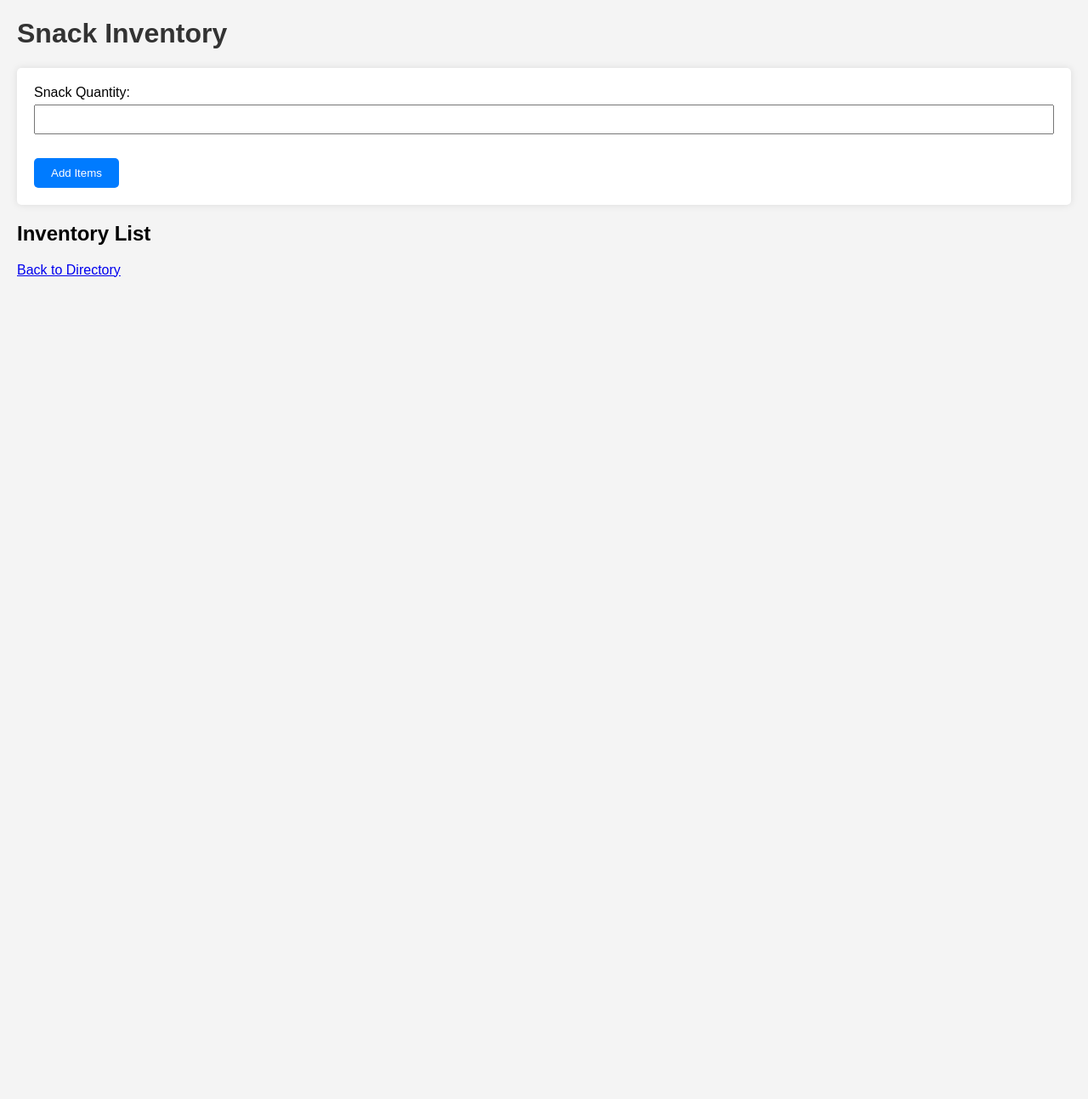
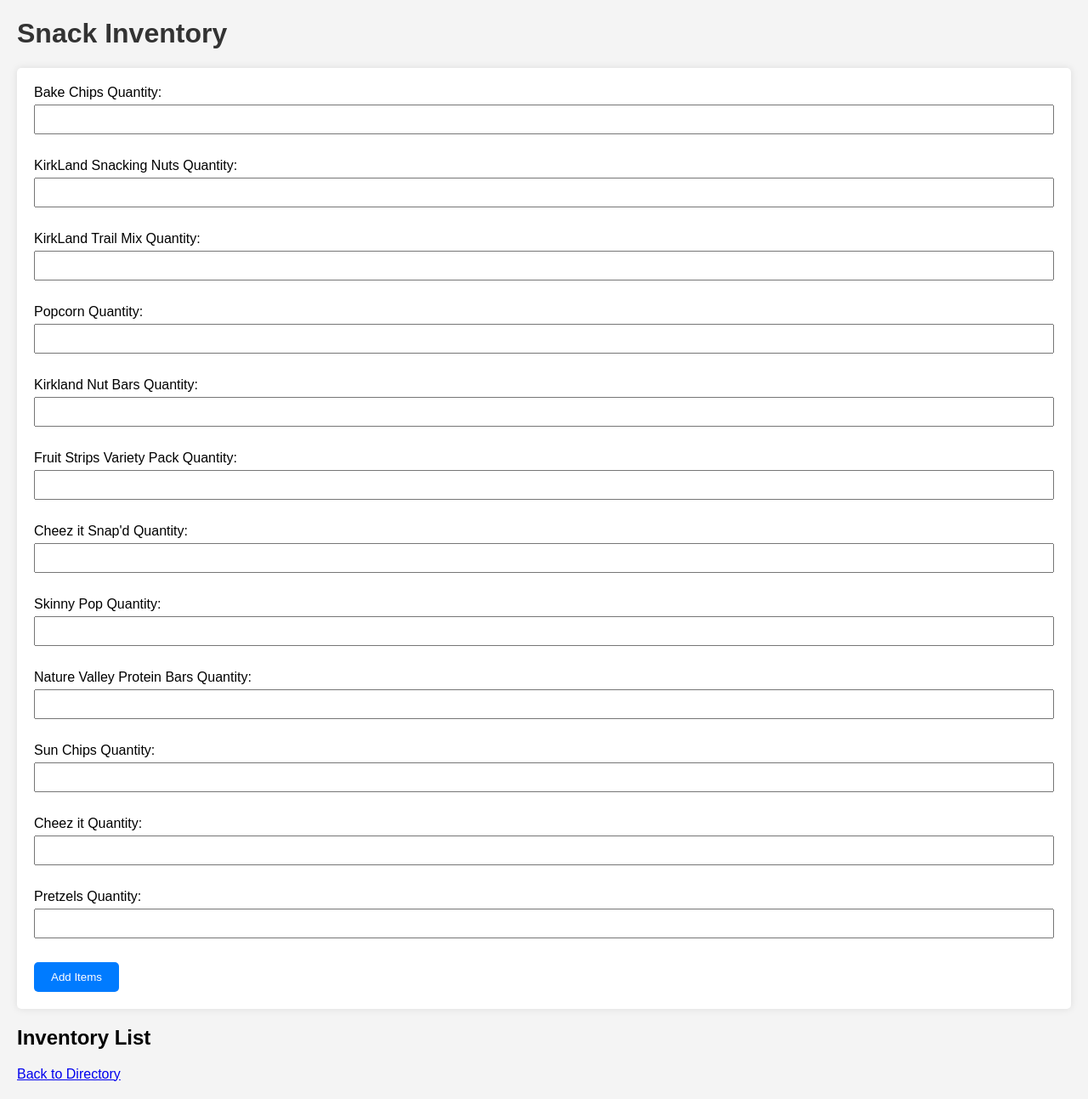
Before and after one commit to ashsgelb/kitchen_inventory, a Flask app: page /snack-inventory in a window 1280 px wide. Shown: the whole page at 85% size. Before the commit the page ends 326 px from the top, so only its background shows below. Run offline with Flask 3, Linux system fonts and the light colour scheme; data that the repository does not hold is empty.

Commit message:
got it mostly working

```diff
--- a/app.py
+++ b/app.py
@@ -9,6 +9,12 @@
 
 # Initialize the database
 db.init_app(app)
+
+# # WARNING: This will remove all data!
+# with app.app_context():
+#     db.drop_all()  # This drops all tables
+#     db.create_all()  # This creates them again
+
 
 # Create or update the database tables
 with app.app_context():
@@ -27,7 +33,7 @@
 @app.route('/add-drink-item', methods=['POST'])
 def add_drink_item():
     new_item = DrinkInventory(
-        date=datetime.now().strftime('%Y-%m-%d'),
+        date=datetime.now().strftime('%Y-%m-%d %I:%M %p'),
         coke=request.form['coke_quantity'],
         diet_coke=request.form['diet_coke_quantity'],
         sprite=request.form['sprite_quantity'],
@@ -66,7 +72,7 @@
 @app.route('/add-keurig-item', methods=['POST'])
 def add_keurig_item():
     new_item = KeurigInventory(
-        date=datetime.now().strftime('%Y-%m-%d'),
+        date=datetime.now().strftime('%Y-%m-%d %I:%M %p'),
         half_caff=request.form['half_caff_quantity'],
         breakfast_blend=request.form['breakfast_blend_quantity'],
         breakfast_blend_decaf=request.form['breakfast_blend_decaf_quantity'],
@@ -104,7 +110,7 @@
 @app.route('/add-nespresso-item', methods=['POST'])
 def add_nespresso_item():
     new_item = NespressoInventory(
-        date=datetime.now().strftime('%Y-%m-%d'),
+        date=datetime.now().strftime('%Y-%m-%d %I:%M %p'),
         nespresso=request.form['nespresso_quantity']
     )
     db.session.add(new_item)
@@ -128,8 +134,19 @@
 @app.route('/add-snack-item', methods=['POST'])
 def add_snack_item():
     new_item = SnackInventory(
-        date=datetime.now().strftime('%Y-%m-%d'),
-        snack=request.form['snack_name']
+        date=datetime.now().strftime('%Y-%m-%d %I:%M %p'),
+        baked_chips=request.form['baked_chips_quantity'],
+        kirkland_snacking_nuts=request.form['kirkland_snacking_nuts_quantity'],
+        kirkland_trail_mix=request.form['kirkland_trail_mix_quantity'],
+        popcorn=request.form['popcorn_quantity'],
+        kirkland_nut_bars=request.form['kirkland_nut_bars_quantity'],
+        fruit_strips_variety_pack=request.form['fruit_strips_variety_pack_quantity'],
+        cheez_it_snapped=request.form['cheez_it_snapped_quantity'],
+        skinny_pop=request.form['skinny_pop_quantity'],
+        nature_valley_protein_bars=request.form['nature_valley_protein_bars_quantity'],
+        sun_chips=request.form['sun_chips_quantity'],
+        cheez_it=request.form['cheez_it_quantity'],
+        pretzels=request.form['pretzels_quantity']
     )
     db.session.add(new_item)
     db.session.commit()
@@ -152,7 +169,7 @@
 @app.route('/add-office-supply-item', methods=['POST'])
 def add_office_supply_item():
     new_item = OfficeSupplyInventory(
-        date=datetime.now().strftime('%Y-%m-%d'),
+        date=datetime.now().strftime('%Y-%m-%d %I:%M %p'),
         office_supply=request.form['office_supply_name']
     )
     db.session.add(new_item)
--- a/templates/drink_inventory.html
+++ b/templates/drink_inventory.html
@@ -76,7 +76,7 @@
     <li class="inventory-item">
         <div class="item-box">
             <div class="date-box">
-                <b>Date</b>: {{ item.date }}
+                <b>Date and Time</b>: {{ item.date }}
             </div>
             <div class="item-box">
                 <b>Soda</b>: Coke = {{ item.coke }}, Diet Coke = {{ item.diet_coke }}, Sprite = {{ item.sprite }}, Coke Zero = {{ item.coke_zero }} <br>
--- a/templates/snack_inventory.html
+++ b/templates/snack_inventory.html
@@ -9,8 +9,43 @@
 <body>
     <h1>Snack Inventory</h1>
     <form action="/add-snack-item" method="POST">
-        <label for="snack_quantity">Snack Quantity:</label>
-        <input type="number" id="snack_quantity" name="snack_quantity" min="0" required><br><br>
+
+        <label for="baked_chips_quantity">Bake Chips Quantity:</label>
+        <input type="number" id="baked_chips_quantity" name="baked_chips_quantity" min="0" required><br><br>
+
+        <label for="kirkland_snacking_nuts_quantity">KirkLand Snacking Nuts Quantity:</label>
+        <input type="number" id="kirkland_snacking_nuts_quantity" name="kirkland_snacking_nuts_quantity" min="0" required><br><br>
+
+        <label for="kirkland_trail_mix_quantity">KirkLand Trail Mix Quantity:</label>
+        <input type="number" id="kirkland_trail_mix_quantity" name="kirkland_trail_mix_quantity" min="0" required><br><br>
+
+        <label for="popcorn_quantity">Popcorn Quantity:</label>
+        <input type="number" id="popcorn_quantity" name="popcorn_quantity" min="0" required><br><br>
+
+        <label for="kirkland_nut_bars_quantity">Kirkland Nut Bars Quantity:</label>
+        <input type="number" id="kirkland_nut_bars_quantity" name="kirkland_nut_bars_quantity" min="0" required><br><br>
+
+        <label for="fruit_strips_variety_pack_quantity">Fruit Strips Variety Pack Quantity:</label>
+        <input type="number" id="fruit_strips_variety_pack_quantity" name="fruit_strips_variety_pack_quantity" min="0" required><br><br>
+
+        <label for="cheez_it_snapped_quantity">Cheez it Snap'd Quantity:</label>
+        <input type="number" id="cheez_it_snapped_quantity" name="cheez_it_snapped_quantity" min="0" required><br><br>
+
+        <label for="skinny_pop_quantity">Skinny Pop Quantity:</label>
+        <input type="number" id="skinny_pop_quantity" name="skinny_pop_quantity" min="0" required><br><br>
+
+        <label for="nature_valley_protein_bars_quantity">Nature Valley Protein Bars Quantity:</label>
+        <input type="number" id="nature_valley_protein_bars_quantity" name="nature_valley_protein_bars_quantity" min="0" required><br><br>
+
+        <label for="sun_chips_quantity">Sun Chips Quantity:</label>
+        <input type="number" id="sun_chips_quantity" name="sun_chips_quantity" min="0" required><br><br>
+
+        <label for="cheez_it_quantity">Cheez it Quantity:</label>
+        <input type="number" id="cheez_it_quantity" name="cheez_it_quantity" min="0" required><br><br>
+
+        <label for="pretzels_quantity">Pretzels Quantity:</label>
+        <input type="number" id="pretzels_quantity" name="pretzels_quantity" min="0" required><br><br>
+
 
         <input type="submit" value="Add Items">
     </form>
```
Also changed, not shown: database.py (+12 -1 lines), instance/inventory.db.
